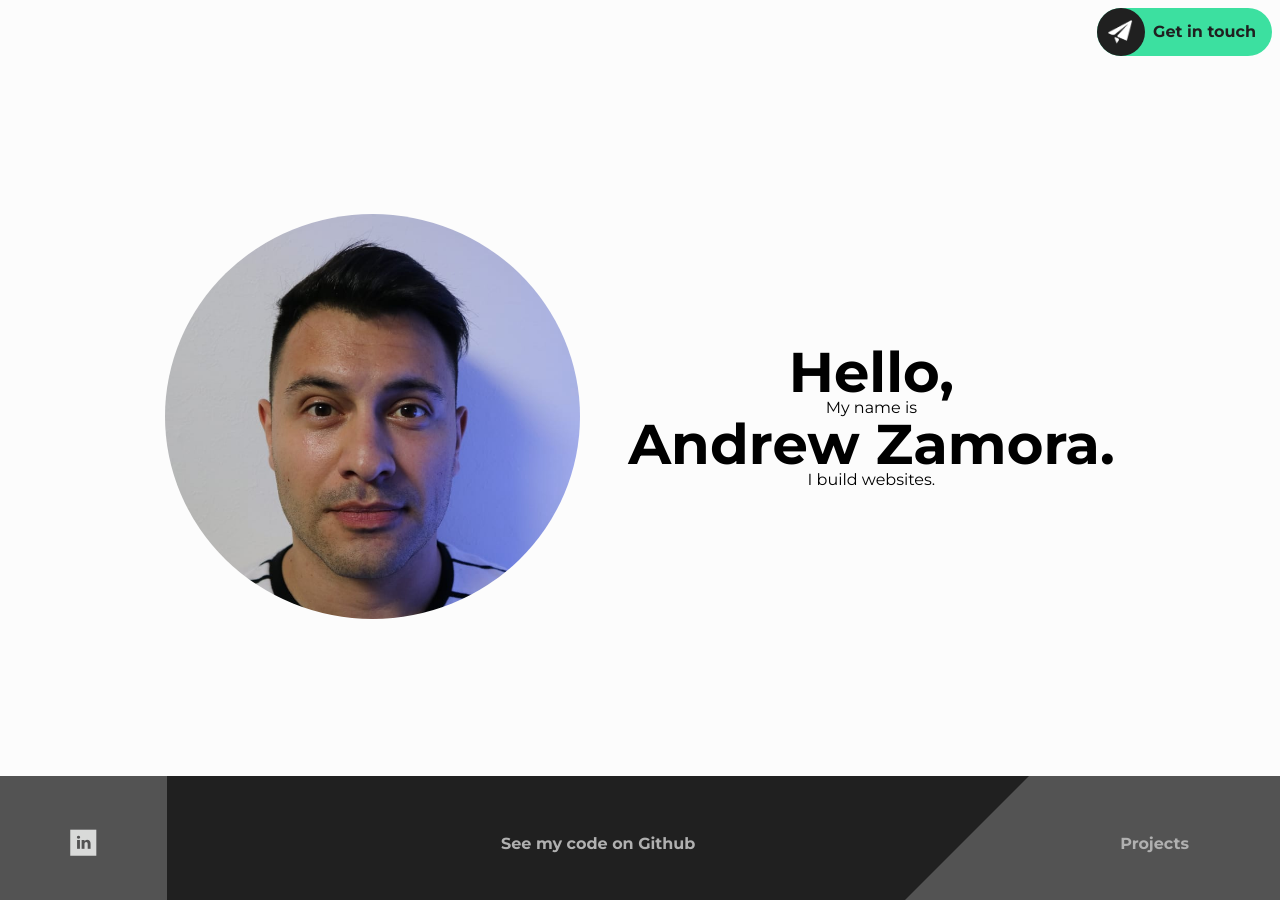
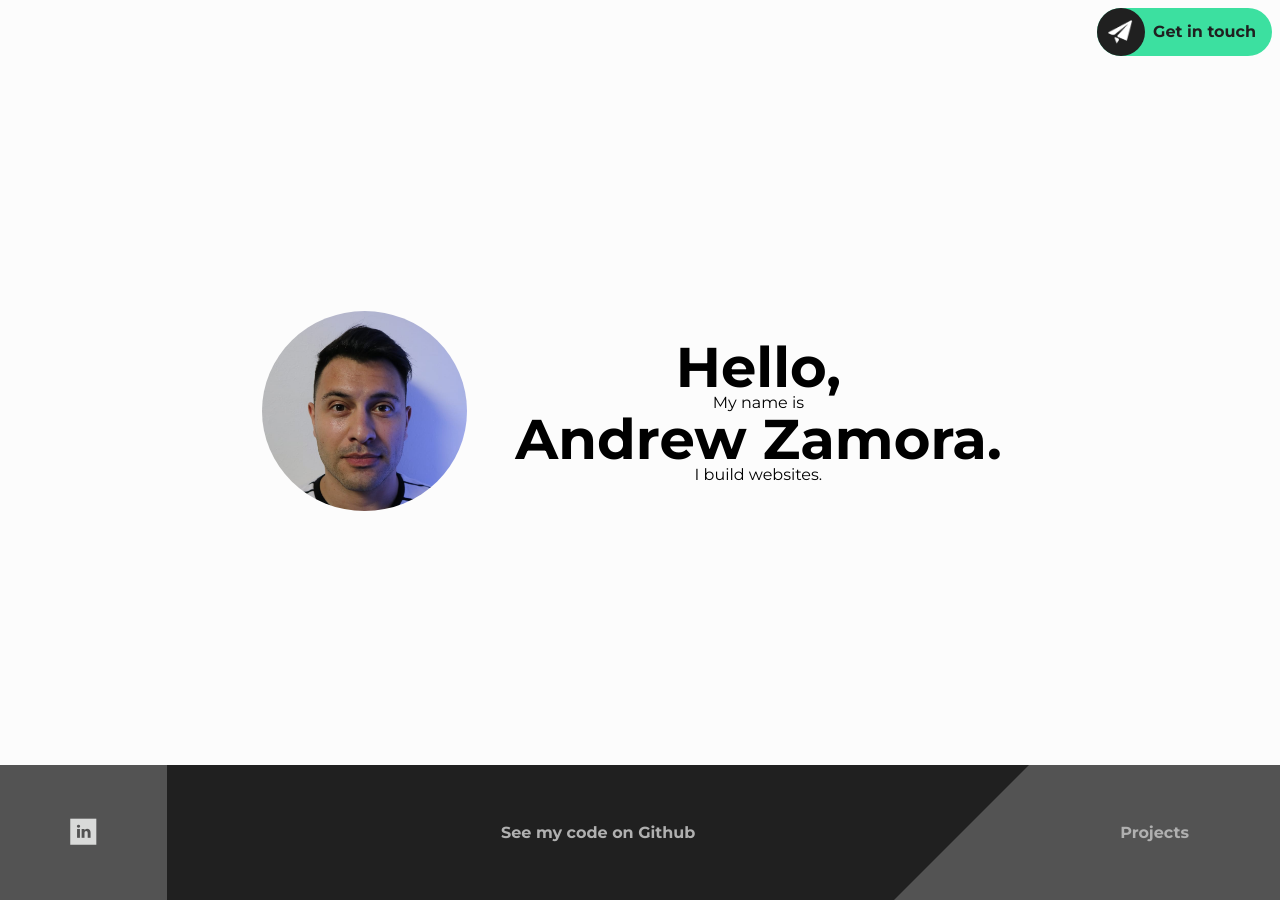
Before and after one commit to AndrewZamora/andrewzamora.github.io, a Jekyll site: the page built from index.html, in a window 1280 px wide. Built offline with Jekyll 4.4.1, drawn with Linux system fonts in a browser that asks for light colours.

Commit message:
Fixed headshot img and nav height

```diff
--- a/css/main.css
+++ b/css/main.css
@@ -434,7 +434,12 @@ a {
 #home-page-main {
   height: 100vh;
   overflow: hidden;
-  padding: 0; }
+  padding: 0;
+  margin: 0;
+  display: -ms-flexbox;
+  display: flex;
+  -ms-flex-direction: column;
+      flex-direction: column; }
 
 #contact-section {
   display: -ms-flexbox;
@@ -458,7 +463,6 @@ a {
   -ms-flex-pack: center;
       justify-content: center;
   margin-top: auto;
-  height: 80vh;
   -ms-flex-wrap: wrap-reverse;
       flex-wrap: wrap-reverse; }
 
@@ -467,9 +471,8 @@ a {
   display: flex;
   -ms-flex-direction: column;
       flex-direction: column;
-  -ms-flex-item-align: center;
-      align-self: center;
-  padding-left: 1em; }
+  margin: auto 0;
+  padding: 1em; }
   .about-text h1 {
     font-weight: 700;
     font-size: 2.4em;
@@ -478,11 +481,12 @@ a {
     margin: 0; }
 
 #headShot {
-  height: 35vh;
-  margin: auto 0;
+  width: auto;
+  height: 200px;
   border-radius: 50%; }
 
 nav {
+  margin-top: auto;
   display: -ms-flexbox;
   display: flex;
   -ms-flex-wrap: wrap;
@@ -563,8 +567,6 @@ nav {
       text-align: center; }
     .about-text br {
       display: none; }
-  #headShot {
-    height: 45vh; }
   nav {
     -ms-flex-wrap: nowrap;
         flex-wrap: nowrap;
```
Also changed, not shown: _scss/main.scss (+10 -9 lines).
